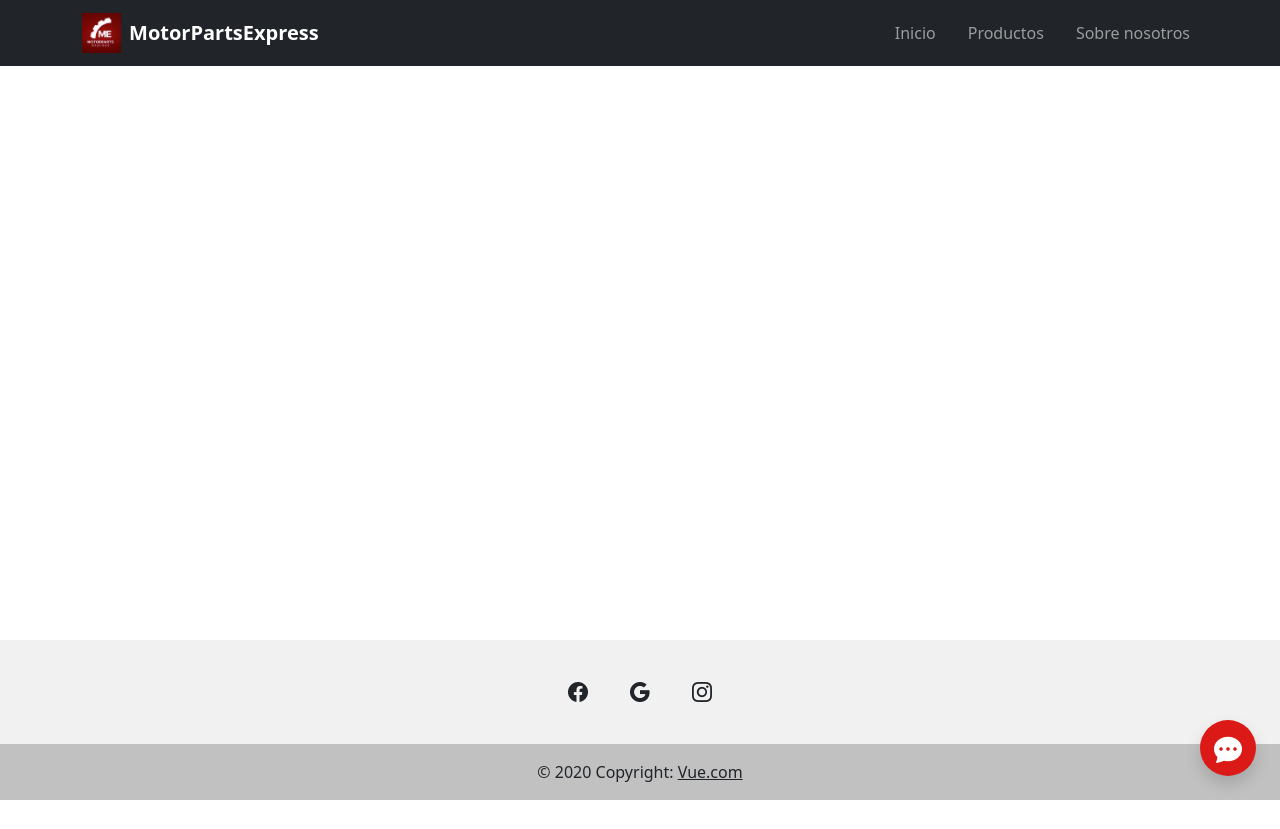
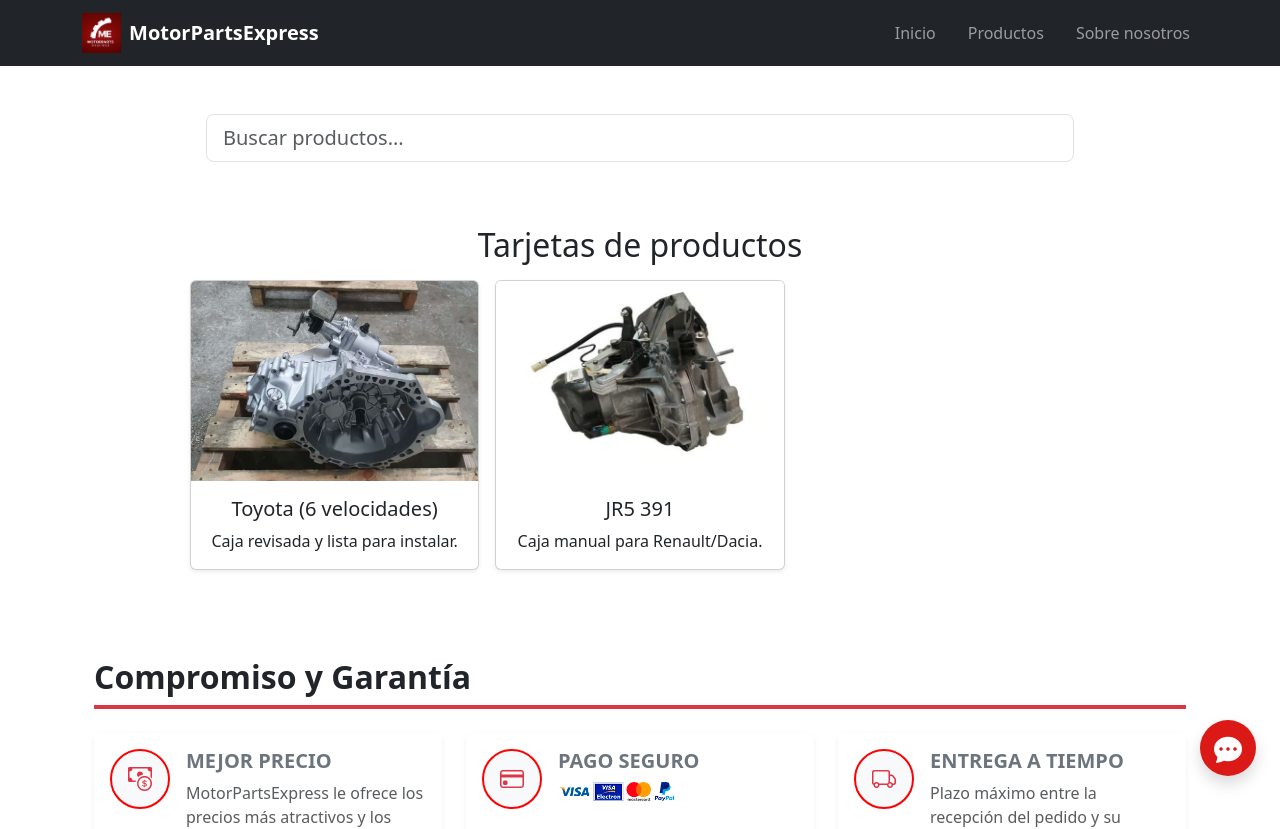
Before and after one commit to Pistachopower/Pagina_Motores_Estatica_Vue, a Vue app in the folder Pagina_Motores_Estatica_Vue/: page /productos/cajadecambios in a window 1280 px wide. Shown: the top 829 px of the page. Before the commit the page ends 800 px from the top, so only its background shows below. Built offline with nearby package versions, Linux system fonts and the light colour scheme.

Commit message:
Se implementa filtro de catálogo y alert cuando el usuario coloco un texto que no coincide con los datos

```diff
--- a/Pagina_Motores_Estatica_Vue/src/components/Catalogo.vue
+++ b/Pagina_Motores_Estatica_Vue/src/components/Catalogo.vue
@@ -18,11 +18,14 @@
       Encuentra Recambios de Coche en Nuestro Catálogo</h2>
     <div class="row row-cols-1 row-cols-sm-2 row-cols-md-3 row-cols-lg-4 g-4">
       <div class="col" v-for="(categoria, index) in categorias" :key="index">
-        <div class="categoria h-100 d-flex flex-column align-items-center justify-content-center">
-          <img :src="categoria.img" :alt="categoria.nombre" class="categoria-img" />
-          <div class="punto-naranja"></div>
-          <h6 class="mt-2">{{ categoria.nombre }}</h6>
-        </div>
+      <router-link
+        :to="`/productos/${categoria.nombre.toLowerCase().replace(/\s/g, '')}`"
+        class="categoria h-100 d-flex flex-column align-items-center justify-content-center"
+      >
+        <img :src="categoria.img" :alt="categoria.nombre" class="categoria-img" />
+        <div class="punto-rojo"></div>
+        <h6 class="mt-2">{{ categoria.nombre }}</h6>
+      </router-link>
       </div>
     </div>
   </div>
@@ -55,11 +58,17 @@
 .categoria:hover .categoria-img {
   transform: scale(1.08);
 }
-.punto-naranja {
+.punto-rojo {
   width: 10px;
   height: 10px;
   background-color: rgb(221, 42, 11);
   border-radius: 50%;
   margin: 0 auto 10px;
 }
+
+.categoria, .categoria:visited, .categoria:active, .categoria:focus {
+  color: inherit;
+  text-decoration: none;
+}
+
 </style>
--- a/Pagina_Motores_Estatica_Vue/src/components/Contacto.vue
+++ b/Pagina_Motores_Estatica_Vue/src/components/Contacto.vue
@@ -21,6 +21,7 @@
   )
   .then(() => {
     status.value = '¡Mensaje enviado correctamente!'
+    console.log("¡Mensaje enviado correctamente!");
     form.value.reset()
     // Mostrar el toast de éxito
     if (successToast.value) {
--- a/Pagina_Motores_Estatica_Vue/src/router/index.js
+++ b/Pagina_Motores_Estatica_Vue/src/router/index.js
@@ -30,6 +30,13 @@
     component: DetalleProductoView,
   },
 
+  //para el componente Catalogo.vue
+  {
+  path: '/productos/:categoria?',
+  name: 'productos',
+  component: Productos,
+}
+
   ],
    scrollBehavior(to, from, savedPosition) {
     if (to.hash) {
--- a/Pagina_Motores_Estatica_Vue/src/views/Productos.vue
+++ b/Pagina_Motores_Estatica_Vue/src/views/Productos.vue
@@ -6,24 +6,49 @@
 
 // Unimos los tres arrays y agregamos un campo "tipo" para diferenciarlos
 const todosLosProductos = [
-  ...Motores.map(p => ({ ...p})),
+  ...Motores.map(p => ({ ...p })),
   ...CajasCambio.map(p => ({ ...p })),
-  ...Airbags.map(p => ({ ...p})),
+  ...Airbags.map(p => ({ ...p })),
 ];
 
 //console.log(todosLosProductos)
 
-//devuelve solo los que coinciden con la búsqueda
+import { useRoute } from 'vue-router'
+const route = useRoute()
+
+const categoriaSeleccionada = computed(() => route.params.categoria)
+
 const productosFiltrados = computed(() => {
-  const texto = busqueda.value.toLowerCase()
+  let productos = todosLosProductos
 
-  return todosLosProductos.filter((p) =>
-  (p.motor?.toLowerCase().includes(texto) ||
-    p.cajaCambios?.toLowerCase().includes(texto) ||
-    p.airbag?.toLowerCase().includes(texto) ||
-    p.descripcion?.toLowerCase().includes(texto))
-  )
+  // Si hay texto de búsqueda, filtra por búsqueda en TODO el catálogo
+  if (busqueda.value.trim() !== '') {
+    const texto = busqueda.value.trim().toLowerCase()
+    productos = productos.filter(p =>
+      (p.motor && p.motor.toLowerCase().includes(texto)) ||
+      (p.cajaCambios && p.cajaCambios.toLowerCase().includes(texto)) ||
+      (p.airbag && p.airbag.toLowerCase().includes(texto)) ||
+      (p.descripcion && p.descripcion.toLowerCase().includes(texto))
+    )
+    return productos
+  }
+
+  // Si no hay búsqueda, filtra por categoría (si hay)
+  if (categoriaSeleccionada.value) {
+    if (categoriaSeleccionada.value === 'motores') {
+      productos = productos.filter(p => p.tipo === 'motor')
+    } else if (categoriaSeleccionada.value === 'transmisiones') {
+      productos = productos.filter(p => p.tipo === 'transmision')
+    } else if (categoriaSeleccionada.value === 'cajadecambios') {
+      productos = productos.filter(p => p.tipo === 'cajaCambios')
+    } else if (categoriaSeleccionada.value === 'kitdeairbag') {
+      productos = productos.filter(p => p.tipo === 'airbag')
+    }
+  }
+
+  return productos
 })
+
 </script>
 
 <template>
@@ -39,10 +64,13 @@
     <!-- Sección de tarjetas de productos -->
     <section class="productos-section mb-4">
       <h2 class="text-center mb-3">Tarjetas de productos</h2>
-      <div class="row g-3">
+      <div v-if="productosFiltrados.length === 0" class="alert alert-warning text-center">
+        No hay productos que coincidan con tu búsqueda.
+      </div>
+      <div class="row g-3" v-else>
         <!-- Usamos producto.tipo + '-' + producto.id para crear un id único y
-         que no haya errores de visualizacion a la hora de pintar los elementos
-         -->
+      que no haya errores de visualizacion a la hora de pintar los elementos
+    -->
         <div class="col-12 col-sm-6 col-md-4" v-for="producto in productosFiltrados"
           :key="producto.tipo + '-' + producto.id">
           <div class="card h-100 shadow-sm">
@@ -53,7 +81,6 @@
                 :alt="producto.motor || producto.cajaCambios || producto.airbag"
                 style="object-fit: cover; height: 200px;" />
             </router-link>
-
 
             <div class="card-body d-flex flex-column justify-content-center align-items-center text-center">
               <h5 class="card-title">
```
